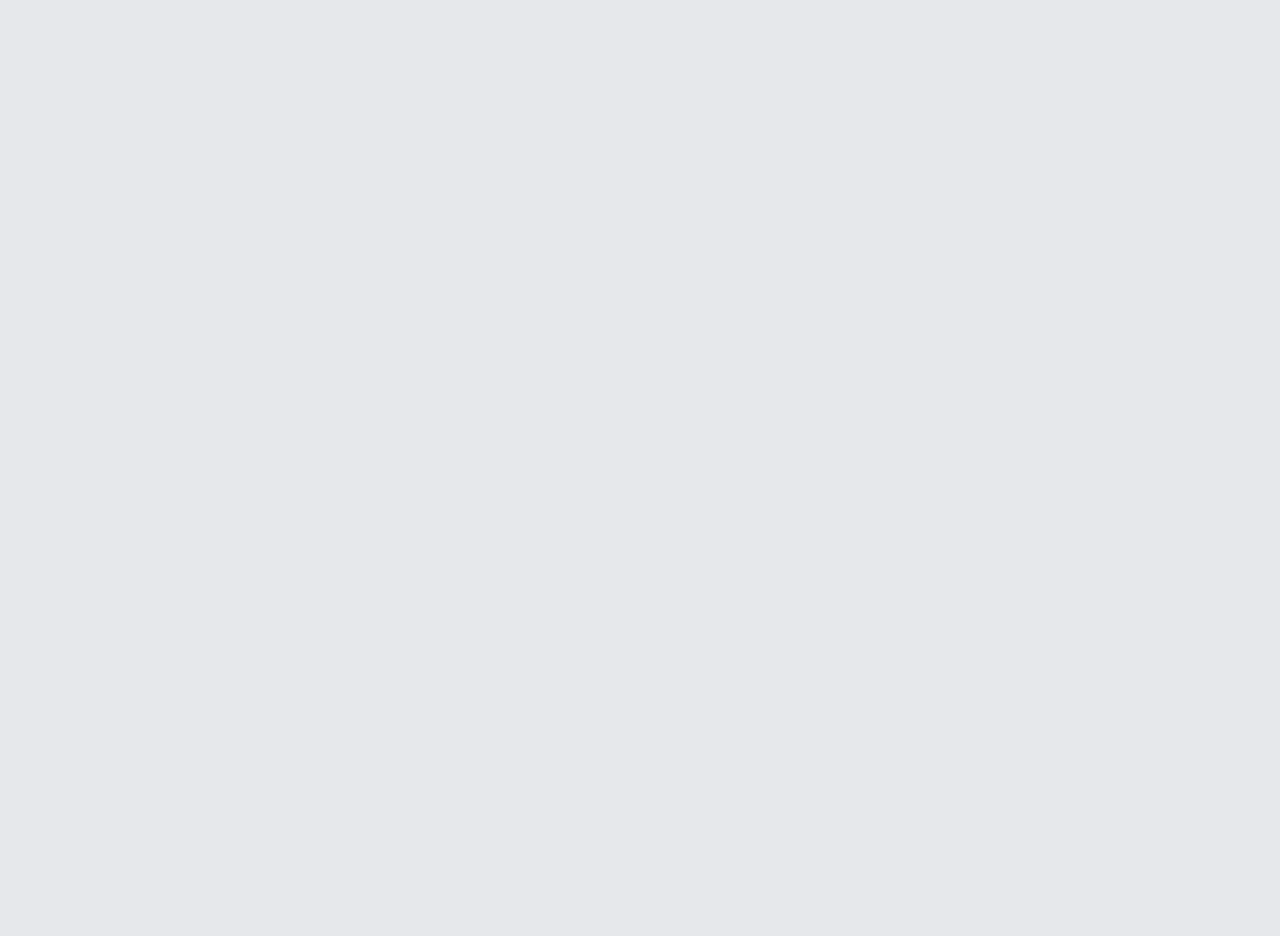
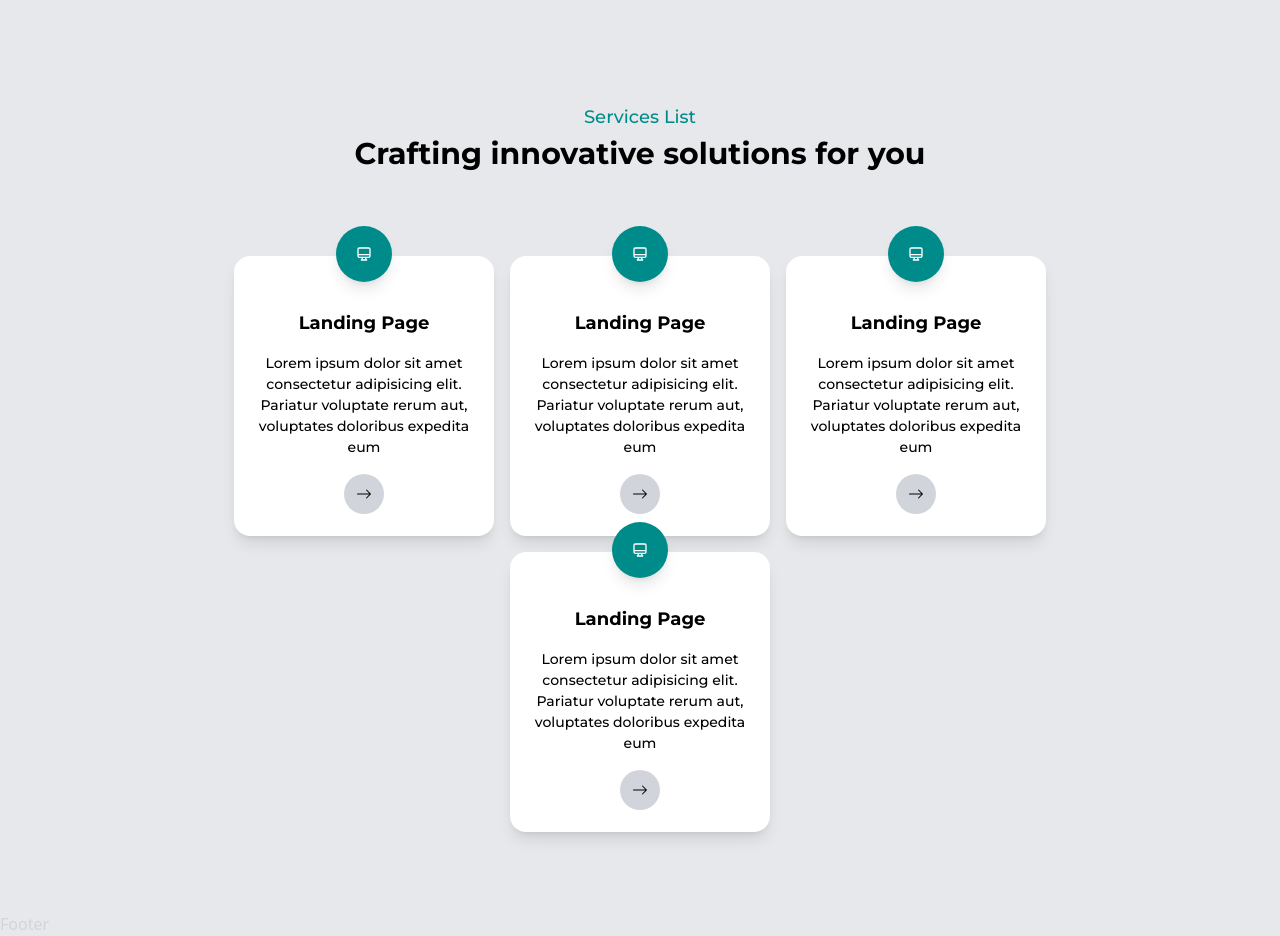
Before and after one commit to ranselorm/ransel, a Next.js app: page / in a window 1280 px wide. Shown: the part 800-1736 px from the top of the page. Before the commit the page ends 800 px from the top, so only its background shows below. Built offline with nearby package versions, Linux system fonts and the light colour scheme.

Commit message:
Add services

```diff
--- a/app/page.jsx
+++ b/app/page.jsx
@@ -1,8 +1,10 @@
 import Hero from "@/components/Hero";
+import Services from "@/components/Services";
 export default function Home() {
   return (
     <div className="">
       <Hero />
+      <Services />
     </div>
   );
 }
--- /dev/null
+++ b/components/Heading.jsx
@@ -0,0 +1,7 @@
+import React from "react";
+
+const Heading = ({ text }) => {
+  return <h2 className="text-[30px] text-center font-bold">{text}</h2>;
+};
+
+export default Heading;
--- a/components/Hero.jsx
+++ b/components/Hero.jsx
@@ -4,7 +4,7 @@ import { BsArrowRight } from "react-icons/bs";
 
 const Hero = () => {
   return (
-    <section className="mt-[20px]">
+    <section className="mt-[20px] h-screen">
       <div className="flex items-center flex-col lg:flex-row justify-between">
         <article className="border w-full lg:w-1/2 flex flex-col items-center lg:items-start justify-center text-center lg:text-left gap-y-6 text-primary font-primary font-semibold">
           <h4 className="text-[18px]">
@@ -29,7 +29,7 @@ const Hero = () => {
             <Button text="Portfolio" />
           </div>
         </article>
-        <div className="w-1/2 flex justify-end">
+        <div className="lg:w-1/2 w-full flex justify-end mt-10 lg:mt-0">
           <div className="relative w-[360px] h-[360px]">
             <Image
               src="/shape3.png"
--- a/components/Navbar.jsx
+++ b/components/Navbar.jsx
@@ -38,7 +38,9 @@ const Navbar = () => {
             <Link
               href={link.path}
               key={index}
-              className="{`hover:text-secondary transition-all`}"
+              className={`hover:text-secondary transition-all ${
+                pathname === link.path ? "text-secondary underline" : ""
+              }`}
             >
               {link.title}
             </Link>
--- /dev/null
+++ b/components/Services.jsx
@@ -0,0 +1,71 @@
+import Heading from "./Heading";
+import SubHeading from "./ui/SubHeading";
+import { BsArrowRight } from "react-icons/bs";
+import { HiOutlineDesktopComputer } from "react-icons/hi";
+
+const Services = () => {
+  return (
+    <section className="lg:-mt-[100px] py-[50px] text-black font-medium font-primary flex flex-col items-center justify-center">
+      <article className="flex flex-col items-center mb-20">
+        <SubHeading text="Services List" />
+        <Heading text="Crafting innovative solutions for you" />
+      </article>
+      <div className=" w-full flex flex-col lg:flex-row flex-wrap justify-center gap-4">
+        <div className="relative lg:w-[260px] h-[280px] bg-white rounded-2xl shadow-lg flex flex-col items-center justify-center text-center gap-y-4 px-4 pt-8">
+          <h4 className="font-bold text-[18px]">Landing Page</h4>
+          <p className="text-[14px]">
+            Lorem ipsum dolor sit amet consectetur adipisicing elit. Pariatur
+            voluptate rerum aut, voluptates doloribus expedita eum{" "}
+          </p>
+          <p className="p-3 bg-gray-300 rounded-full">
+            <BsArrowRight className="" />
+          </p>
+          <div className="bg-[#008b8b] absolute top-0 p-5 rounded-full -mt-[30px] shadow-lg">
+            <HiOutlineDesktopComputer className="text-white" />
+          </div>
+        </div>
+        <div className="relative lg:w-[260px] h-[280px] bg-white rounded-2xl shadow-lg flex flex-col items-center justify-center text-center gap-y-4 px-4 pt-8">
+          <h4 className="font-bold text-[18px]">Landing Page</h4>
+          <p className="text-[14px]">
+            Lorem ipsum dolor sit amet consectetur adipisicing elit. Pariatur
+            voluptate rerum aut, voluptates doloribus expedita eum{" "}
+          </p>
+          <p className="p-3 bg-gray-300 rounded-full">
+            <BsArrowRight className="" />
+          </p>
+          <div className="bg-[#008b8b] absolute top-0 p-5 rounded-full -mt-[30px] shadow-lg">
+            <HiOutlineDesktopComputer className="text-white" />
+          </div>
+        </div>
+        <div className="relative lg:w-[260px] h-[280px] bg-white rounded-2xl shadow-lg flex flex-col items-center justify-center text-center gap-y-4 px-4 pt-8">
+          <h4 className="font-bold text-[18px]">Landing Page</h4>
+          <p className="text-[14px]">
+            Lorem ipsum dolor sit amet consectetur adipisicing elit. Pariatur
+            voluptate rerum aut, voluptates doloribus expedita eum{" "}
+          </p>
+          <p className="p-3 bg-gray-300 rounded-full">
+            <BsArrowRight className="" />
+          </p>
+          <div className="bg-[#008b8b] absolute top-0 p-5 rounded-full -mt-[30px] shadow-lg">
+            <HiOutlineDesktopComputer className="text-white" />
+          </div>
+        </div>
+        <div className="relative lg:w-[260px] h-[280px] bg-white rounded-2xl shadow-lg flex flex-col items-center justify-center text-center gap-y-4 px-4 pt-8">
+          <h4 className="font-bold text-[18px]">Landing Page</h4>
+          <p className="text-[14px]">
+            Lorem ipsum dolor sit amet consectetur adipisicing elit. Pariatur
+            voluptate rerum aut, voluptates doloribus expedita eum{" "}
+          </p>
+          <p className="p-3 bg-gray-300 rounded-full">
+            <BsArrowRight className="" />
+          </p>
+          <div className="bg-[#008b8b] absolute top-0 p-5 rounded-full -mt-[30px] shadow-lg">
+            <HiOutlineDesktopComputer className="text-white" />
+          </div>
+        </div>
+      </div>
+    </section>
+  );
+};
+
+export default Services;
--- /dev/null
+++ b/components/ui/SubHeading.jsx
@@ -0,0 +1,11 @@
+import React from "react";
+
+const SubHeading = ({ text }) => {
+  return (
+    <div>
+      <h4 className="text-secondary text-[18px]">{text}</h4>
+    </div>
+  );
+};
+
+export default SubHeading;
```
